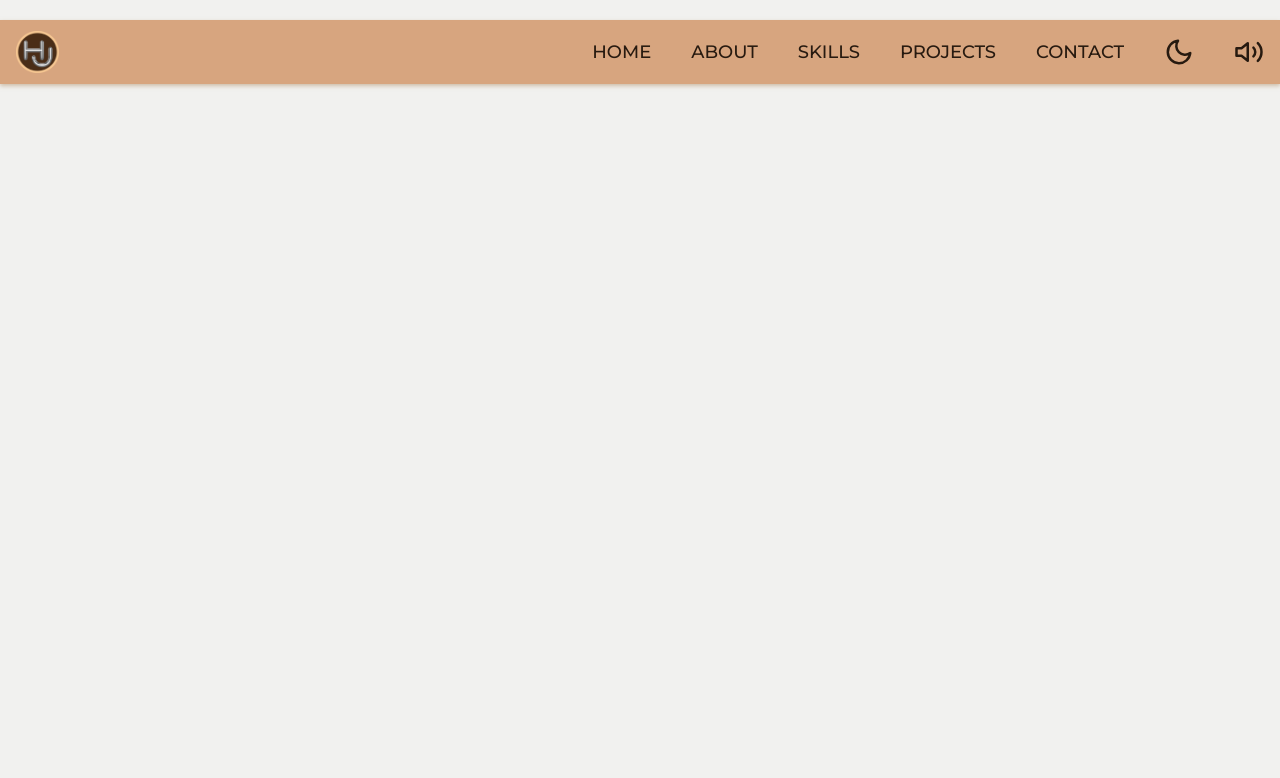
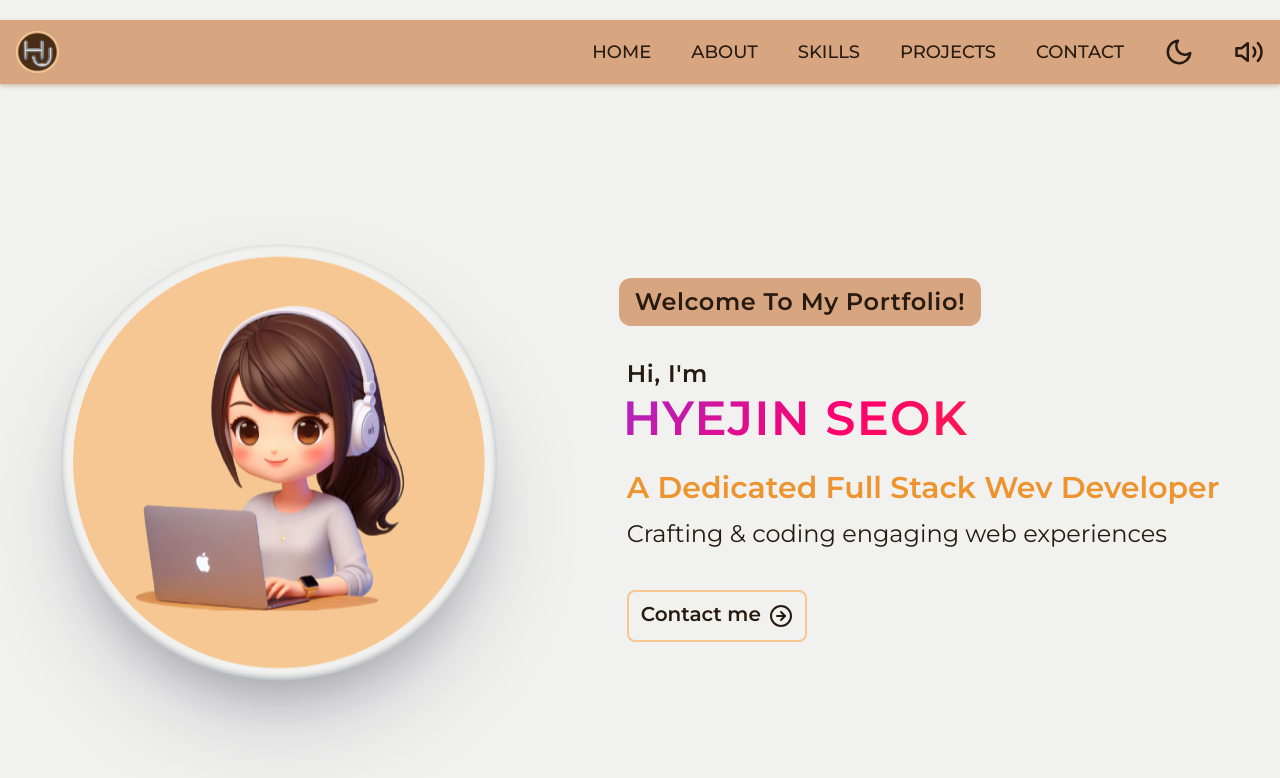
Before and after one commit to hyejin-seok/my-portfolio, a Next.js app: page / in a window 1280 px wide. Shown: the top 778 px of the page. Built offline with nearby package versions, Linux system fonts and the light colour scheme.

Commit message:
Create the hero section

```diff
--- /dev/null
+++ b/app/AppMetaData.tsx
@@ -0,0 +1,50 @@
+import type { Metadata } from 'next'
+
+const author = 'Hyejin Seok'
+const description =
+  'Single-page Portfolio website of Hyejin Seok, dedicated full stack developer'
+const url = '' // 수정하기
+
+export const AppMetadata: Metadata = {
+  // metadataBase: new URL(''), 수정하기
+  title: {
+    default: `Portfolio | ${author}`,
+    template: `%s | ${author}`
+  },
+  description: description,
+  icons: {
+    icon: '/favicon.ico'
+  },
+  keywords: [
+    'Hyejin Seok',
+    'Hyejin Seok - full stack web developer',
+    'Frontend developer',
+    'Portfolio website',
+    'Full stack Developer'
+  ],
+  creator: author,
+  authors: [{ name: author, url: url }],
+  colorScheme: 'dark',
+  openGraph: {
+    title: `${author} | Portfolio`,
+    description: description,
+    url: url,
+    siteName: `${author} | Portfolio`,
+    images: [
+      {
+        url: '', // 수정
+        width: 800,
+        height: 600,
+        alt: 'My personal portfolio website'
+      },
+      {
+        url: '', // 수정
+        width: 1800,
+        height: 1600,
+        alt: 'My personal portfolio website'
+      }
+    ],
+    locale: 'en-US',
+    type: 'website'
+  }
+}
--- a/app/components/layout/header.tsx
+++ b/app/components/layout/header.tsx
@@ -12,7 +12,7 @@ export const Header = () => {
 
   return (
     <header className="fixed w-full h-16 shadow-custom bg-yellow-100 dark:bg-brown top-5 ">
-      <div className="flex justify-between items-center w-full h-full max-w-container mx-auto px-4">
+      <div className="flex justify-center items-center w-full h-full max-w-container mx-auto px-4">
         <NextLink href="/" className="z-10 pl-6 md:p-0">
           <Image
             src={'/images/logo.png'}
@@ -22,28 +22,20 @@ export const Header = () => {
             height="44"
           />
         </NextLink>
-        <button
-          onClick={() => setIsMenuOpen(!isMenuOpen)}
-          className="md:hidden z-10 pr-6"
-          aria-label={isMenuOpen ? 'Close menu' : 'Open menu'}
-        >
-          {' '}
-          {isMenuOpen ? <FiX size="40" /> : <FiMenu size="40" />}
-        </button>
 
         <nav
-          className={`flex justify-center items-center h-[calc(100vh-20px)] transition-all ease-in-out duration-700 bg-yellow-100 w-full dark:bg-brown  md:justify-end md:h-full md:static
-          ${isMenuOpen ? 'absolute right-0 -top-5 h-screen' : 'absolute top-[-100vh] right-0'}`}
+          className={`absolute right-0 flex justify-center items-center w-full transition-all duration-500 bg-yellow-100 dark:bg-brown md:justify-end md:h-full md:static
+          ${isMenuOpen ? '-top-5 h-screen ' : 'top-[-100vh] h-[calc(100vh-20px)]'}`}
         >
-          <ul className="flex flex-col items-center gap-14 text-xl font-medium md:flex-row md:justify-end md:gap-10 md:text-lg">
+          <ul className=" flex flex-col items-center gap-14 text-xl font-medium md:flex-row md:justify-end md:gap-10 md:text-lg">
             <li>
               <Link
-                className="cursor-pointer hover:text-orange-200 hover:border-b-2 hover:border-orange-200"
+                className="cursor-pointer hover:text-orange-200 hover:border-b-2 hover:border-orange-200 border-transparent transition-all duration-300"
                 to="home"
                 spy={true}
                 smooth={true}
-                offset={-120}
-                duration={650}
+                offset={-120} /* 위치 나중에 조절 */
+                duration={700}
                 onClick={() => setIsMenuOpen(false)}
               >
                 HOME
@@ -51,12 +43,12 @@ export const Header = () => {
             </li>
             <li>
               <Link
-                className="cursor-pointer hover:text-orange-200 hover:border-b-2 hover:border-orange-200"
+                className="cursor-pointer hover:text-orange-200 hover:border-b-2 hover:border-orange-200 border-transparent transition-all duration-300"
                 to="home"
                 spy={true}
                 smooth={true}
-                offset={-120}
-                duration={650}
+                offset={-120} /* 위치 나중에 조절 */
+                duration={700}
                 onClick={() => setIsMenuOpen(false)}
               >
                 ABOUT
@@ -64,12 +56,12 @@ export const Header = () => {
             </li>
             <li>
               <Link
-                className="cursor-pointer hover:text-orange-200 hover:border-b-2 hover:border-orange-200"
+                className="cursor-pointer hover:text-orange-200 hover:border-b-2 hover:border-orange-200 border-transparent transition-all duration-300"
                 to="home"
                 spy={true}
                 smooth={true}
-                offset={-120}
-                duration={650}
+                offset={-120} /* 위치 나중에 조절 */
+                duration={700}
                 onClick={() => setIsMenuOpen(false)}
               >
                 SKILLS
@@ -77,12 +69,12 @@ export const Header = () => {
             </li>
             <li>
               <Link
-                className="cursor-pointer hover:text-orange-200 hover:border-b-2 hover:border-orange-200"
+                className="cursor-pointer hover:text-orange-200 hover:border-b-2 hover:border-orange-200 border-transparent transition-all duration-300"
                 to="home"
                 spy={true}
                 smooth={true}
-                offset={-120}
-                duration={650}
+                offset={-120} /* 위치 나중에 조절 */
+                duration={700}
                 onClick={() => setIsMenuOpen(false)}
               >
                 PROJECTS
@@ -90,12 +82,12 @@ export const Header = () => {
             </li>
             <li>
               <Link
-                className="cursor-pointer hover:text-orange-200 hover:border-b-2 hover:border-orange-200 hover:ring-offset-2"
+                className="cursor-pointer hover:text-orange-200 hover:border-b-2 hover:border-orange-200 border-transparent transition-all duration-300"
                 to="home"
                 spy={true}
                 smooth={true}
-                offset={-120}
-                duration={650}
+                offset={-120} /* 위치 나중에 조절 */
+                duration={700}
                 onClick={() => setIsMenuOpen(false)}
               >
                 CONTACT
@@ -109,6 +101,15 @@ export const Header = () => {
             </li>
           </ul>
         </nav>
+
+        <button
+          onClick={() => setIsMenuOpen(!isMenuOpen)}
+          className="md:hidden z-10 pr-6"
+          aria-label={isMenuOpen ? 'Close menu' : 'Open menu'}
+        >
+          {' '}
+          {isMenuOpen ? <FiX size="40" /> : <FiMenu size="40" />}
+        </button>
       </div>
     </header>
   )
--- /dev/null
+++ b/app/components/sections/Hero.tsx
@@ -0,0 +1,61 @@
+'use client'
+
+import { Link } from 'react-scroll'
+import Image from 'next/image'
+import { FiArrowRightCircle } from 'react-icons/fi'
+import { useTheme } from 'next-themes'
+
+export const Hero = () => {
+  const { theme } = useTheme()
+
+  return (
+    <section className="pt-12 md:pt-20" id="home">
+      <div className="flex-col md:flex-row flex items-center justify-around gap-8 lg:h-[600px] ">
+        <Image
+          src="/images/hero-pic.png"
+          alt="coding girl image"
+          width="500"
+          height="500"
+          priority
+          className={`hero-img ${theme === 'dark' ? 'hero-img-dark' : 'hero-img-light'} w-[50%] md:w-[35%] h-auto z-10 rounded-full p-3 `}
+        />
+
+        <div className="mt-5 text-center md:mt-0 md:text-start">
+          <h2 className="inline-block text-xl md:text-2xl text-center font-semibold tracking-wide px-4 py-2 mb-8 rounded-xl bg-yellow-100 dark:bg-brown">
+            Welcome To My Portfolio!
+          </h2>
+          <span className="block text-xl md:text-2xl font-semibold tracking-wide pl-2">
+            Hi, I&apos;m
+          </span>
+          <h1 className="my-name text-4xl md:text-5xl font-semibold tracking-wide py-1 pl-1">
+            Hyejin Seok
+          </h1>
+          <p className="text-2xl md:text-3xl pl-2 mt-6 text-yellow-300 font-semibold">
+            A Dedicated Full Stack Wev Developer
+          </p>
+          <p className="text-xl md:text-2xl pl-2 mt-3 mb-10">
+            Crafting & coding engaging web experiences
+          </p>
+          <div className="px-3 py-2 ml-2 border-2 border-yellow-200 text-center rounded-lg inline-block text-lg md:text-xl font-semibold">
+            <Link
+              className="inline-block"
+              to="contact"
+              spy={true}
+              smooth={true}
+              offset={-120}
+              duration={700}
+            >
+              Contact me
+              <FiArrowRightCircle
+                size="32"
+                className="inline-block pl-2 md:md"
+              />
+            </Link>
+          </div>
+
+          <div></div>
+        </div>
+      </div>
+    </section>
+  )
+}
--- /dev/null
+++ b/app/components/sections/index.tsx
@@ -0,0 +1 @@
+export { Hero } from './Hero'
--- a/app/globals.css
+++ /dev/null
@@ -1,7 +0,0 @@
-@tailwind base;
-@tailwind components;
-@tailwind utilities;
-
-.shadow-custom {
-    box-shadow: 0 2px 4px rgba(174, 140, 99, 0.5);
-  }
--- a/app/layout.tsx
+++ b/app/layout.tsx
@@ -1,5 +1,5 @@
-import type { Metadata } from 'next'
-import './globals.css'
+import { AppMetadata } from './AppMetaData'
+import './styles/globals.css'
 import { Montserrat } from 'next/font/google'
 import { ThemeProvider } from './theme-provider'
 
@@ -9,10 +9,7 @@ const montserrat = Montserrat({
   variable: '--font-monst'
 })
 
-export const metadata: Metadata = {
-  title: 'Hyejin Seok | Portfolio',
-  description: 'Hyejin Seok | Portfolio Webstie'
-}
+export const metadata = { ...AppMetadata }
 
 export default function RootLayout({
   children
--- a/app/page.tsx
+++ b/app/page.tsx
@@ -1,10 +1,13 @@
 import { Header } from './components/layout'
+import { Hero } from './components/sections'
 
 export default function Home() {
   return (
     <div className="font-monst text-black bg-white dark:bg-black dark:text-white min-h-screen">
       <Header />
-      <main></main>
+      <main className="pt-20 px-4 max-w-container mx-auto">
+        <Hero />
+      </main>
     </div>
   )
 }
--- /dev/null
+++ b/app/styles/globals.css
@@ -0,0 +1,65 @@
+@tailwind base;
+@tailwind components;
+@tailwind utilities;
+
+.shadow-custom {
+  box-shadow: 0 2px 4px rgba(174, 140, 99, 0.5);
+}
+
+.hero-img {
+  animation-name: floating;
+  animation-duration: 3s;
+  animation-iteration-count: infinite;
+  animation-timing-function: ease-in-out;
+}
+
+@keyframes floating {
+  0% {
+    transform: translate(0, 0px);
+  }
+  50% {
+    transform: translate(0, 10px);
+  }
+  100% {
+    transform: translate(0, -0px);
+  }
+}
+
+.hero-img-dark {
+  box-shadow: 0px 0px 20px 0px rgba(255, 255, 255, 0.5);
+  box-shadow:
+    rgba(255, 255, 255, 0.25) 0px 50px 100px -20px,
+    rgba(255, 255, 255, 0.3) 0px 30px 60px -30px,
+    rgba(255, 255, 255, 0.35) 0px -2px 6px 0px inset;
+}
+
+.hero-img-light {
+  box-shadow:
+    rgba(50, 50, 93, 0.25) 0px 50px 100px -20px,
+    rgba(0, 0, 0, 0.3) 0px 30px 60px -30px,
+    rgba(10, 37, 64, 0.35) 0px -2px 6px 0px inset;
+}
+
+.my-name {
+  text-transform: uppercase;
+  background-image: linear-gradient(
+    -225deg,
+    #8338ec 0%,
+    #ff006e 29%,
+    #fb5607 67%,
+    #ffbe0b 100%
+  );
+  background-size: 200% auto;
+  color: #fff;
+  background-clip: text;
+  -webkit-background-clip: text;
+  -webkit-text-fill-color: transparent;
+  animation: textclip 5s linear infinite;
+  display: block;
+}
+
+@keyframes textclip {
+  to {
+    background-position: 200% center;
+  }
+}
--- a/tailwind.config.ts
+++ b/tailwind.config.ts
@@ -18,7 +18,8 @@ const config: Config = {
         yellow: {
           50: '#F8F8F8',
           100: '#D7A57F', // nav (light)
-          200: '#F6C792' // hero img bg
+          200: '#F6C792', // hero img bg
+          300: '#EE942F'
         }
       },
       maxWidth: {
```
Also changed, not shown: public/images/hero-pic.png (added).
